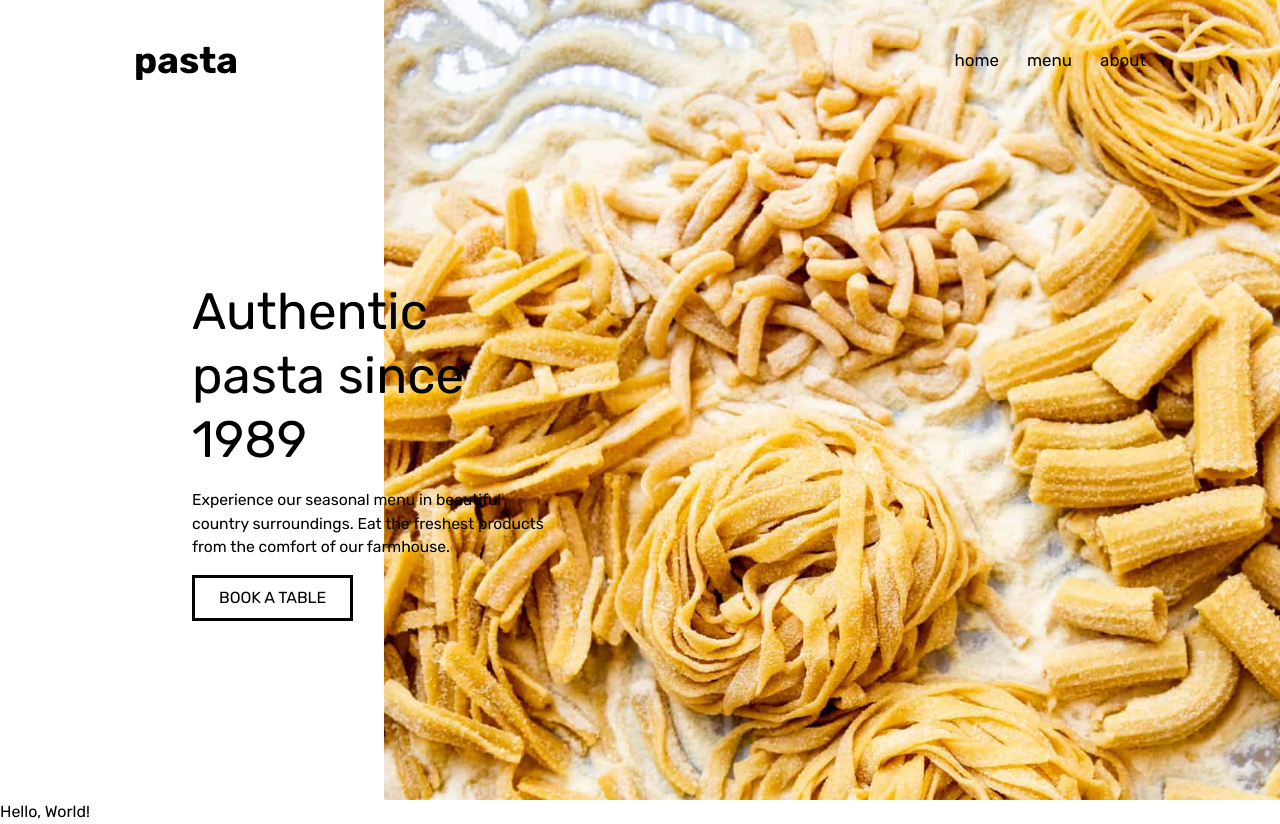
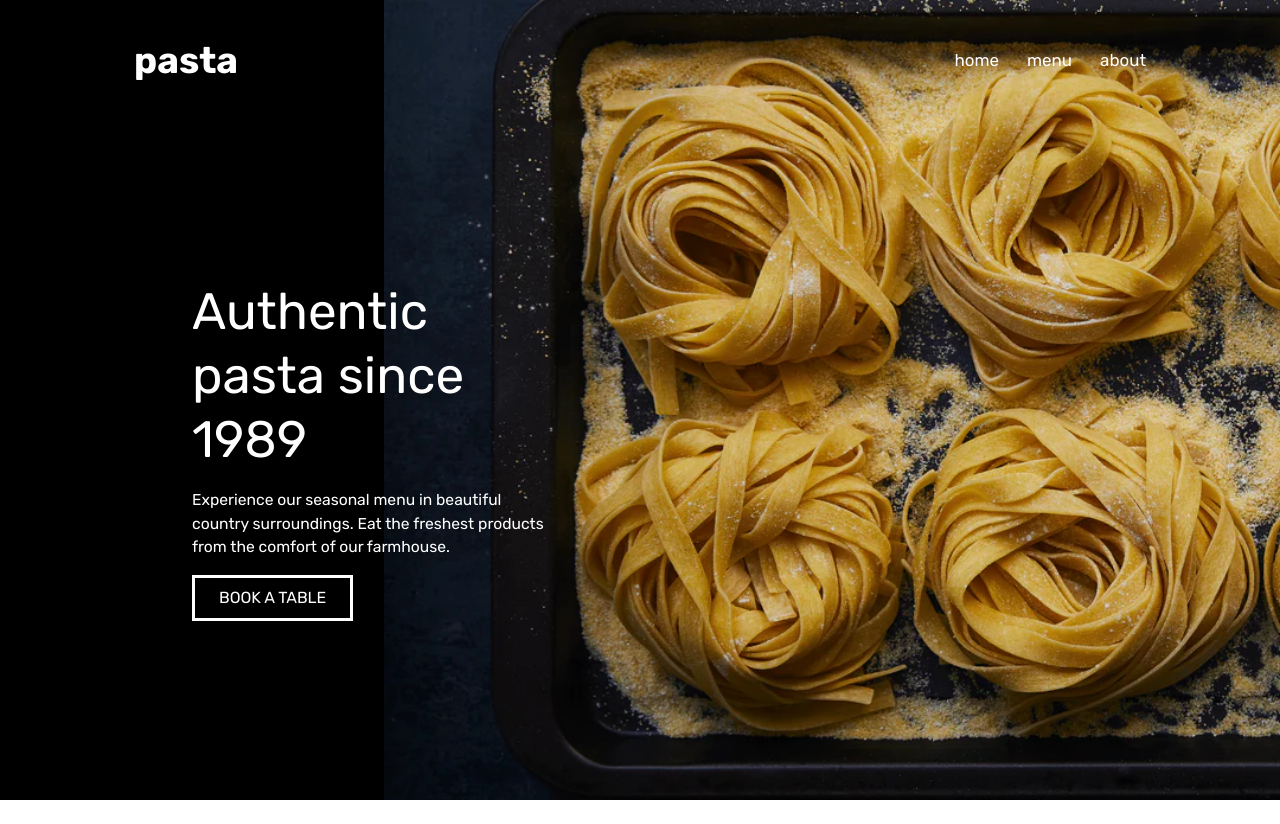
Before and after one commit to louisdeco/restaurant-page, a website built with webpack: page src/index.html in a window 1280 px wide. After the commit the page ends 800 px from the top, so only its background shows below. Built offline with nearby package versions, Linux system fonts and the light colour scheme.

Commit message:
Modify HTML home page

```diff
--- a/src/index.js
+++ b/src/index.js
@@ -9,4 +9,4 @@ function test () {
     return element
 }
 
-document.body.appendChild(test());
+// document.body.appendChild(test());
--- a/src/styles.css
+++ b/src/styles.css
@@ -84,7 +84,7 @@ nav button{
     background-color: inherit;
     border: none;
     cursor: pointer;
-    color: black;
+    color: white;
 }
 
 nav button:hover {
@@ -102,20 +102,19 @@ nav button:hover {
 .content {
     width: 100vw;
     height: 100vh;
-    background-color: pink;
     display: flex;
 }
 
 .left-background {
     height: 100%;
     width: 30%;
-    background-color: white;
+    background-color: black;
 }
 
 .right-background {
     height: 100%;
     width: 70%;
-    background-image: url("./pasta.jpg");
+    background-image: url("./pasta-background.webp");
     background-size: cover;
 
 }
@@ -129,6 +128,8 @@ nav button:hover {
     flex-direction: column;
     gap: var(--spacing-m);
     background-color: transparent;
+    color: white;
+    min-width: 300px;
 }
 
 .title {
@@ -138,9 +139,10 @@ nav button:hover {
 
 .book {
     background-color: inherit;
+    color: white;
     flex-grow: 0;
     width: fit-content;
-    border: solid black;
+    border: solid white;
     padding: var(--spacing-s) var(--spacing-l);
 }
 
@@ -149,7 +151,7 @@ nav button:hover {
 }
 
 .book:hover {
-    background-color: black;
-    color: white;
+    background-color: white;
+    color: black;
     cursor: pointer;
 }
```
Also changed, not shown: src/pasta.jpg (deleted).
